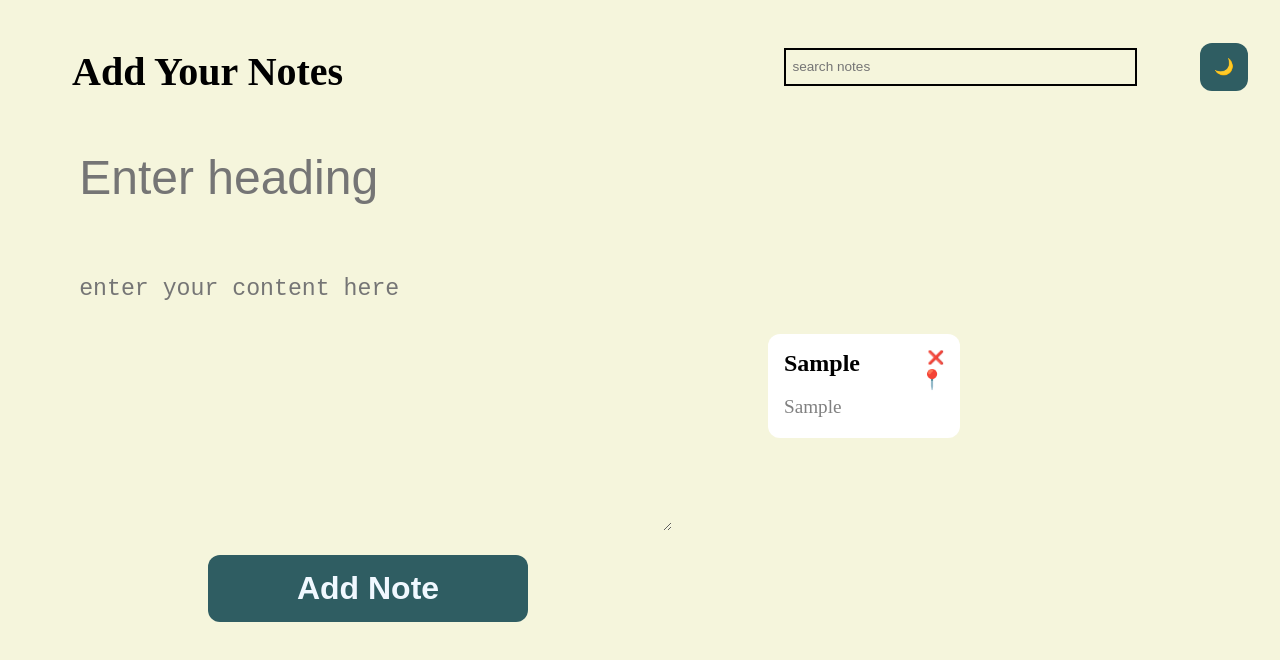
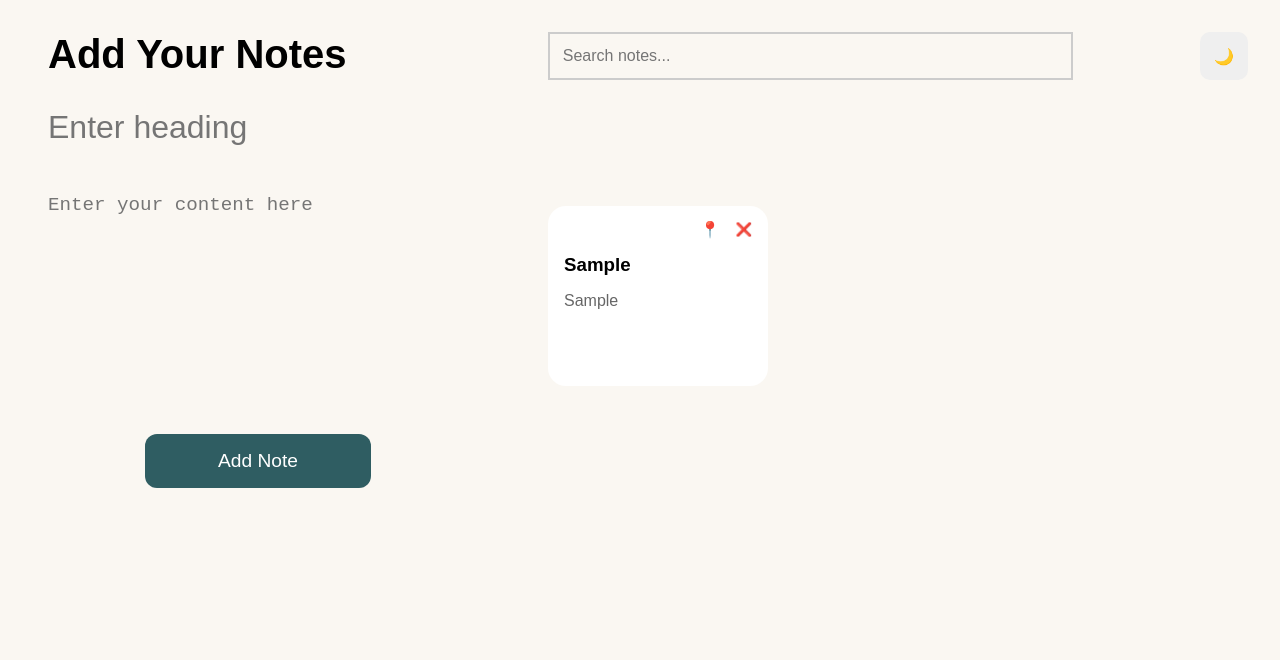
Before and after one commit to Shreya-103/Notes-App, a React (Vite) app: page / in a window 1280 px wide. Both pictures are taken after typing "Sample", "Sample" into the empty fields and a click on the button "Add Note". Shown: the top 660 px of the page. Built offline with nearby package versions, Linux system fonts and the light colour scheme.

Commit message:
notes app full screen mode update

```diff
--- a/src/App.jsx
+++ b/src/App.jsx
@@ -1,63 +1,31 @@
-import { useState } from 'react'
-import { useEffect } from 'react';
+import { useState, useEffect } from "react";
 
 function App() {
-  const [title, setTitle] = useState('');
-  const [content, addContent] = useState('');
-  const [task, addTask] = useState(()=>{
+  const [title, setTitle] = useState("");
+  const [content, setContent] = useState("");
+
+  const [task, setTask] = useState(() => {
     const savedTasks = localStorage.getItem("tasks");
-     return savedTasks ? JSON.parse(savedTasks): [];
+    return savedTasks ? JSON.parse(savedTasks) : [];
   });
 
-  const [search, setSearch] = useState('');
-
-const searchNote = (e) => {
-  setSearch(e.target.value);
-}
-
-
-  useEffect(()=>{
-    localStorage.setItem("tasks", JSON.stringify(task));
-  }, [task]);
-
-  const submitHandler = (e)=>{
-    e.preventDefault();
-
-    const newTask = [...task];
-
-    newTask.push({
-  title,
-  content,
-  pinned: false
-});
-    addTask(newTask);
-    setTitle('');
-    addContent('');
-  }
-
-  const deleteNote = (idx)=>{
-    const copyTask = [...task];
-    copyTask.splice(idx, 1);
-    addTask(copyTask);
-  }
-  const togglePin = (idx) => {
-  const updatedTask = [...task];
-
-  updatedTask[idx].pinned = !updatedTask[idx].pinned;
-
-  addTask(updatedTask);
-}
-
+  const [search, setSearch] = useState("");
 
   const [darkMode, setDarkMode] = useState(() => {
     return JSON.parse(localStorage.getItem("darkMode")) || false;
   });
+
+  const [selectedNote, setSelectedNote] = useState(null);
+  const [editTitle, setEditTitle] = useState("");
+  const [editContent, setEditContent] = useState("");
+
+  useEffect(() => {
+    localStorage.setItem("tasks", JSON.stringify(task));
+  }, [task]);
+
   useEffect(() => {
     localStorage.setItem("darkMode", JSON.stringify(darkMode));
   }, [darkMode]);
-  const toggleMode = () => {
-  setDarkMode(!darkMode);
-};
 
   useEffect(() => {
     if (darkMode) {
@@ -67,54 +35,180 @@ useEffect(() => {
     }
   }, [darkMode]);
 
-  return(
+  const submitHandler = (e) => {
+    e.preventDefault();
+
+    if (!title.trim() || !content.trim()) return;
+
+    const newTask = [
+      ...task,
+      {
+        title,
+        content,
+        pinned: false,
+      },
+    ];
+
+    setTask(newTask);
+    setTitle("");
+    setContent("");
+  };
+
+  const deleteNote = (idx) => {
+    const copyTask = [...task];
+    copyTask.splice(idx, 1);
+    setTask(copyTask);
+  };
+
+  const togglePin = (idx) => {
+    const updatedTask = [...task];
+    updatedTask[idx].pinned = !updatedTask[idx].pinned;
+    setTask(updatedTask);
+  };
+
+  const openNote = (note, idx) => {
+    setSelectedNote(idx);
+    setEditTitle(note.title);
+    setEditContent(note.content);
+  };
+
+  const saveChanges = () => {
+    const updatedTask = [...task];
+
+    updatedTask[selectedNote] = {
+      ...updatedTask[selectedNote],
+      title: editTitle,
+      content: editContent,
+    };
+
+    setTask(updatedTask);
+    setSelectedNote(null);
+  };
+
+  const toggleMode = () => {
+    setDarkMode(!darkMode);
+  };
+
+  return (
     <>
-    <div className='container'>
-       <form action="">
+      <div className="container">
+        <form onSubmit={submitHandler}>
           <h1>Add Your Notes</h1>
-          <input type="text" placeholder='Enter heading' value={title}
-            onChange={(e)=>{
-              setTitle(e.target.value);
-            }}
+
+          <input
+            type="text"
+            placeholder="Enter heading"
+            value={title}
+            onChange={(e) => setTitle(e.target.value)}
           />
-          <textarea name="content" id="content" placeholder='enter your content here' value={content}
-             onChange={(e)=>{
-               addContent(e.target.value);
-              }}
-          ></textarea>
-          <button onClick={submitHandler}>Add Note</button>
+
+          <textarea
+            placeholder="Enter your content here"
+            value={content}
+            onChange={(e) => setContent(e.target.value)}
+          />
+
+          <button type="submit">Add Note</button>
         </form>
-       <div className='card-holder'>
-              <div className='search-bar'>
-              <input type="text" placeholder='search notes' className='searchBox' onChange={searchNote}/>
-              <button className='mood' onClick={toggleMode}>
-  {darkMode ? "🔆" : "🌙"}
+
+        <div className="card-holder">
+          <div className="search-bar">
+            <input
+              type="text"
+              placeholder="Search notes..."
+              className="searchBox"
+              value={search}
+              onChange={(e) => setSearch(e.target.value)}
+            />
+
+            <button
+              type="button"
+              className="mood"
+              onClick={toggleMode}
+            >
+              {darkMode ? "☀️" : "🌙"}
             </button>
           </div>
 
-          {[...task].sort((a, b) => b.pinned - a.pinned)
-  .filter((elem) =>
-            elem.title.toLowerCase().includes(search.toLowerCase()) ||
-            elem.content.toLowerCase().includes(search.toLowerCase())
+          {[...task]
+            .sort((a, b) => b.pinned - a.pinned)
+            .filter(
+              (note) =>
+                note.title.toLowerCase().includes(search.toLowerCase()) ||
+                note.content.toLowerCase().includes(search.toLowerCase())
             )
-  .map(function(elem, idx){
-            return(
-              <div key={idx} className='card'>
-                <h5 onClick={ ()=>
-                deleteNote(idx)
-                }>❌</h5>
-                <p className='pinn' onClick={() => togglePin(idx)}>
+            .map((elem, idx) => (
+              <div
+                key={idx}
+                className="card"
+                onClick={() => openNote(elem, idx)}
+              >
+                <h5
+                  onClick={(e) => {
+                    e.stopPropagation();
+                    deleteNote(idx);
+                  }}
+                >
+                  ❌
+                </h5>
+
+                <p
+                  className="pinn"
+                  onClick={(e) => {
+                    e.stopPropagation();
+                    togglePin(idx);
+                  }}
+                >
                   {elem.pinned ? "📌" : "📍"}
                 </p>
+
                 <h3>{elem.title}</h3>
+
                 <p>{elem.content}</p>
               </div>
-            )
-          })}
+            ))}
         </div>
       </div>
+
+      {selectedNote !== null && (
+        <div
+          className="modalOverlay"
+          onClick={() => setSelectedNote(null)}
+        >
+          <div
+            className="modalCard"
+            onClick={(e) => e.stopPropagation()}
+          >
+            <span
+              className="closeBtn"
+              onClick={() => setSelectedNote(null)}
+            >
+              ✖
+            </span>
+
+            <input
+              className="editTitle"
+              value={editTitle}
+              onChange={(e) => setEditTitle(e.target.value)}
+            />
+
+            <textarea
+              className="editContent"
+              value={editContent}
+              onChange={(e) => setEditContent(e.target.value)}
+            />
+
+            <button
+              className="saveBtn"
+              onClick={saveChanges}
+            >
+              Save Changes
+            </button>
+          </div>
+        </div>
+      )}
     </>
-  )
+  );
 }
 
-export default App
+export default App;
--- a/src/index.css
+++ b/src/index.css
@@ -1,207 +1,277 @@
-*{
-  padding:0;
-  margin: 0%;
+* {
+  margin: 0;
+  padding: 0;
+  box-sizing: border-box;
 }
-body{
-  height: 100vh;
-  background-color: beige;
-  transition: 0.5s;
+
+body {
+  background: #faf7f2;
+  min-height: 100vh;
+  transition: 0.4s;
+  font-family: sans-serif;
 }
-.search-bar{
+
+.container {
+  display: flex;
+}
+
+.container h1 {
+  margin-left: 1rem;
+  font-size: 2.5rem;
+}
+
+form {
+  width: 50%;
+  margin: 2rem;
+  display: flex;
+  flex-direction: column;
+  gap: 1rem;
+}
+
+input,
+textarea {
+  border: none;
+  background: #faf7f2;
+  transition: 0.3s;
+}
+
+form input {
+  font-size: 2rem;
+  padding: 1rem;
+}
+
+form textarea {
+  min-height: 15rem;
+  padding: 1rem;
+  font-size: 1.2rem;
+  resize: none;
+}
+
+button {
+  border: none;
+  cursor: pointer;
+  transition: 0.3s;
+}
+
+form button {
+  width: 50%;
+  align-self: center;
+  padding: 1rem;
+  border-radius: 12px;
+  font-size: 1.2rem;
+  background: #2f5d62;
+  color: white;
+}
+
+form button:hover {
+  transform: translateY(-2px);
+}
+
+.card-holder {
+  margin: 2rem;
+  display: flex;
+  flex-wrap: wrap;
+  align-items: flex-start;
+  gap: 1.5rem;
+  width: 100%;
+}
+
+.search-bar {
+  width: 100%;
   display: flex;
   justify-content: space-between;
-  width: 100%;
-  transition: 0.5s;
+}
 
+.searchBox {
+  width: 75%;
+  padding: 0.8rem;
+  border: 2px solid #ccc;
+  font-size: 1rem;
 }
-.mood{
+
+.mood {
+  width: 3rem;
   height: 3rem;
-  width: 3rem;
   font-size: 1rem;
-  padding: 0.25rem;
-  transition: 0.5s;
+  border-radius: 10px;
+}
 
+.card {
+  width: 220px;
+  min-height: 180px;
+  max-height: 280px;
+  overflow-y: auto;
+  padding: 1rem;
+  border-radius: 18px;
+  background: white;
+  position: relative;
+  cursor: pointer;
+  transition: 0.3s;
 }
-.searchBox{
-  height:1.3rem;
-  width: 70%;
-  padding: 0.4rem;
-  border: 2px solid black;
-  font-size: 0.85rem;
-  display: block;
-  transition: 0.5s;
 
+.card:hover {
+  transform: translateY(-6px);
+  box-shadow: 0 12px 25px rgba(0, 0, 0, 0.15);
 }
-.container{
+
+.card h5 {
+  position: absolute;
+  top: 1rem;
+  right: 1rem;
+}
+
+.card h3 {
+  margin-top: 2rem;
+  margin-bottom: 1rem;
+}
+
+.card p {
+  word-wrap: break-word;
+  white-space: pre-wrap;
+  color: #666;
+}
+
+.pinn {
+  position: absolute;
+  right: 3rem;
+  top: 0.85rem;
+}
+
+.modalOverlay {
+  position: fixed;
+  inset: 0;
+  background: rgba(0, 0, 0, 0.75);
+  backdrop-filter: blur(8px);
   display: flex;
+  justify-content: center;
+  align-items: center;
+  z-index: 999;
+  animation: fadeIn 0.3s ease;
 }
-.container h1{
-  font-size: 2.5rem;
-  margin-left: 1.5rem;
-}
-form{
+
+.modalCard {
+  width: min(90%, 850px);
+  height: 80vh;
+  background: white;
+  border-radius: 24px;
+  padding: 2rem;
+  position: relative;
   display: flex;
   flex-direction: column;
-  gap: 1.5rem;
-  margin: 3rem;
-  width: 50%;
-  transition: 0.5s;
-
-}
-input{
-  font-size:3rem;
-  padding: 0.95rem;
-  margin: 1rem;
-  border: none;
-  background-color: beige;
-  transition: 0.5s;
-
-
-}
-textarea{
-  font-size: 1.45rem;
-  padding: 0.95rem;
-  margin: 0 1rem;
-  height: 15rem;
-  background-color: beige;
-  transition: 0.5s;
-
-  border: none;
-}
-button{
-  border-radius: 12px;
-  background-color:#2f5d62;
-  font-size: 2rem;
-  font-weight: 550;
-  color: aliceblue;
-  padding:0.95rem;
-  border: none;
-  width: 50%;
-  align-self: center;
-  transition: 0.5s;
-
-}
-button:active{
-  transform: scale(1.1);
-  background-color: #1a5157;
-}
-.card-holder{
-  display: flex;
-  justify-content: flex-start;
-  align-items: flex-start;
-  flex-wrap: wrap;
-  gap: 2rem;
-  /* padding-top: 2rem; */
-  margin: 2rem;
-    transition: 0.7s;
-
+  animation: zoomIn 0.3s ease;
 }
 
-.card{
-  max-height: 15rem;
-  width: 10rem;
-  overflow-y: auto;
-  overflow-x: hidden;
-  border-radius: 12px;
-  background-color: white;
-  padding: 1rem;
-  position: relative;
-  min-width: 0;
-  transition: 0.5s;
-
-}
-.card h5{
+.closeBtn {
   position: absolute;
-  right:1rem;
+  right: 1.5rem;
   top: 1rem;
-}
-.card h5:hover{
+  font-size: 1.5rem;
   cursor: pointer;
 }
-.card h5:active{
-  transform: scale(1.09);
+
+.editTitle {
+  font-size: 2rem;
+  font-weight: bold;
+  margin-bottom: 1rem;
+  background: transparent;
 }
-.pinn{
-  position: absolute;
-  /* top: 1.5rem; */
-  right: 1rem;
+
+.editContent {
+  flex: 1;
+  resize: none;
+  font-size: 1.1rem;
+  background: transparent;
 }
-.card p, .card h3{
-  word-break: keep-all;
-  overflow-wrap: break-word;
-  white-space: normal;
+
+.saveBtn {
+  margin-top: 1rem;
+  align-self: flex-end;
+  padding: 0.8rem 1.5rem;
+  border-radius: 12px;
+  background: #f59e0b;
+  color: #111;
+  font-weight: bold;
 }
-.card h3{
-  font-size: 1.5rem;
+
+.saveBtn:hover {
+  transform: translateY(-2px);
 }
-.card p{
-  margin-top: 1rem;
-  font-size: 1.2rem;
-  color: grey;
-  white-space: pre-wrap;
-  line-height: 1.5;
+
+.dark {
+  background: #18181b;
+  color: #fafafa;
 }
-@media(max-width:950px){
-  body{
-    overflow-x: hidden;
+
+.dark input,
+.dark textarea {
+  background: #18181b;
+  color: white;
 }
-  .container{
-    display: block;
-    overflow-x: hidden;
+
+.dark .searchBox {
+  border: 2px solid #555;
 }
-  form{
-    width: 100%;
-    margin: 0.8rem;
-    margin-left: 0%;
+
+.dark .card {
+  background: #27272a;
 }
-  .card-holder{
-    width: 100%;
-    margin: 2rem;
-    /* margin-left: 10%; */
+
+.dark .card p {
+  color: #cfcfcf;
 }
-  .search-bar{
-    width: 80%;
+
+.dark .modalCard {
+  background: #27272a;
+}
+
+.dark .saveBtn {
+  background: #43ae95;
+  color: black;
+}
+
+@keyframes fadeIn {
+  from {
+    opacity: 0;
+  }
+  to {
+    opacity: 1;
   }
 }
 
-.dark{
-  background-color: #121212;
-  color: white;
+@keyframes zoomIn {
+  from {
+    opacity: 0;
+    transform: scale(0.85);
+  }
+  to {
+    opacity: 1;
+    transform: scale(1);
+  }
 }
 
-.dark input,
-.dark textarea{
-  background-color: #1e1e1e;
-  color: white;
+@media (max-width: 950px) {
+  .container {
+    flex-direction: column;
   }
 
-
-.dark .searchBox{
-  background-color: #1e1e1e;
-  color: white;
-  border: 2px solid white;
+  form {
+    width: auto;
   }
 
-
-.dark .card{
-  background-color: #1f1f1f;
-  color: white;
+  .card-holder {
+    margin: 1rem;
   }
 
-
-.dark .card p{
-  color: #cfcfcf;
+  .searchBox {
+    width: 70%;
   }
 
-.dark button{
-  background-color: #4b7bec;
+  .card {
+    width: 100%;
   }
 
-.dark button:active{
-  background-color: #3867d6;
+  .modalCard {
+    width: 95%;
+    height: 90vh;
   }
-
-.dark input::placeholder,
-.dark textarea::placeholder{
-  color: #bdbdbd;
 }
```
Lines whose indentation alone changed are shown as unchanged.
